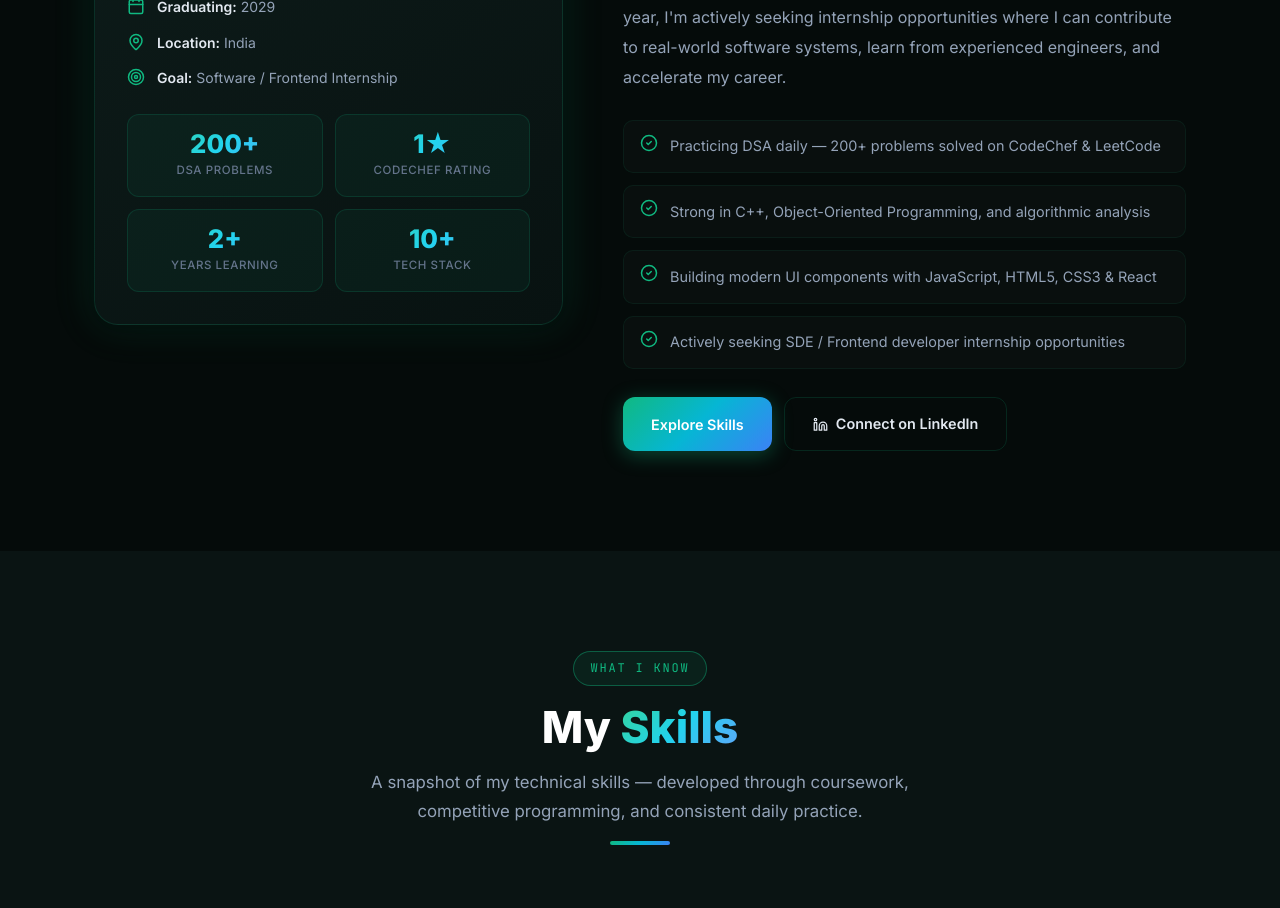
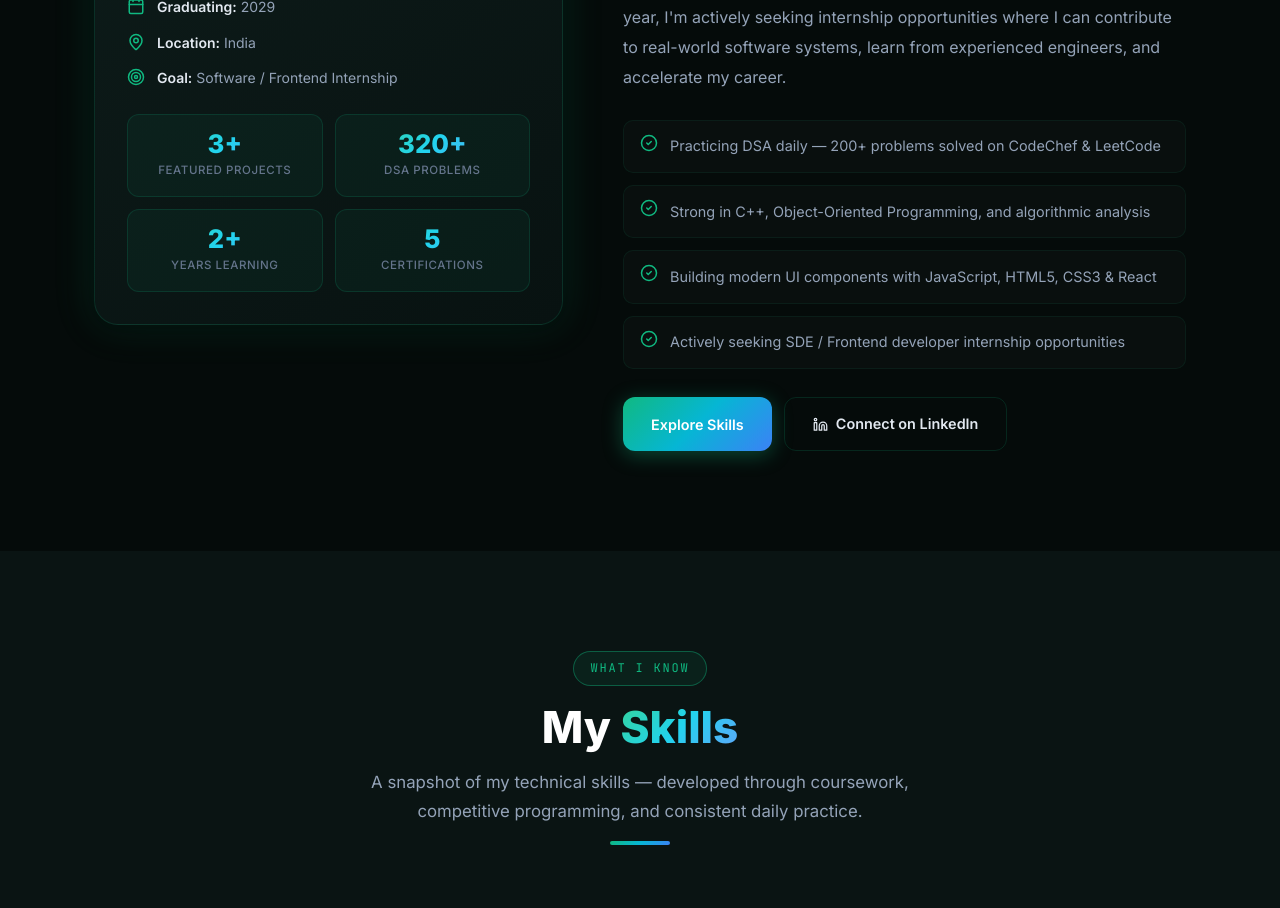
Before and after one commit to mihir1245anand/protfolio, a React (Vite) app: page / in a window 1280 px wide. Shown: the part 1380-2288 px from the top of the page. Built offline with nearby package versions, Linux system fonts and the light colour scheme.

Commit message:
feat(about): update stats counters with 320+ DSA problems and 3+ featured projects

```diff
--- a/src/components/About.jsx
+++ b/src/components/About.jsx
@@ -43,20 +43,20 @@ export default function About({ scrollTo }) {
 
               <div className="about-stats">
                 <div className="stat-box">
-                  <div className="stat-value">200+</div>
-                  <div className="stat-label">DSA Problems</div>
+                  <div className="stat-value">3+</div>
+                  <div className="stat-label">Featured Projects</div>
                 </div>
                 <div className="stat-box">
-                  <div className="stat-value">1★</div>
-                  <div className="stat-label">CodeChef Rating</div>
+                  <div className="stat-value">320+</div>
+                  <div className="stat-label">DSA Problems</div>
                 </div>
                 <div className="stat-box">
                   <div className="stat-value">2+</div>
                   <div className="stat-label">Years Learning</div>
                 </div>
                 <div className="stat-box">
-                  <div className="stat-value">10+</div>
-                  <div className="stat-label">Tech Stack</div>
+                  <div className="stat-value">5</div>
+                  <div className="stat-label">Certifications</div>
                 </div>
               </div>
             </div>
```
